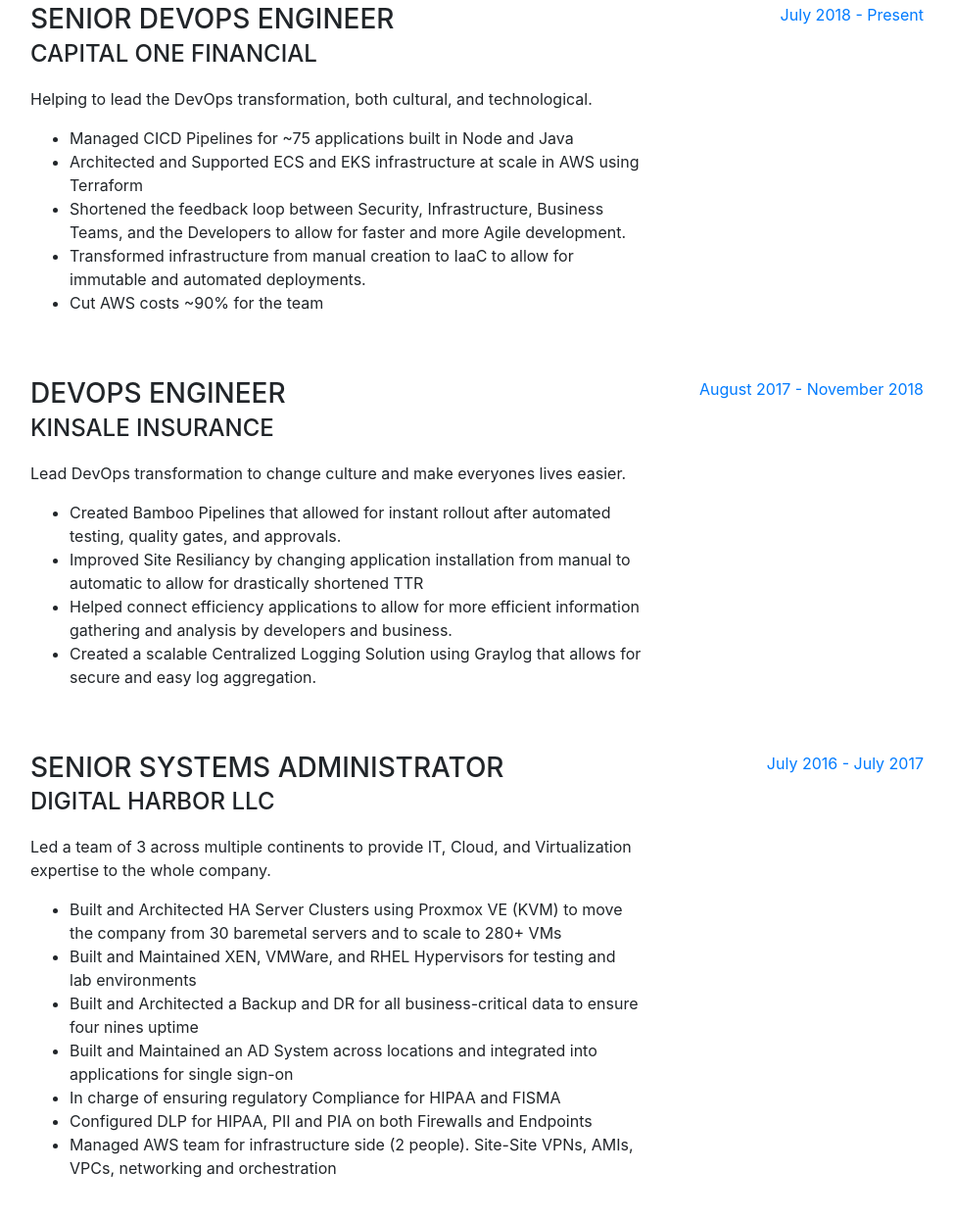
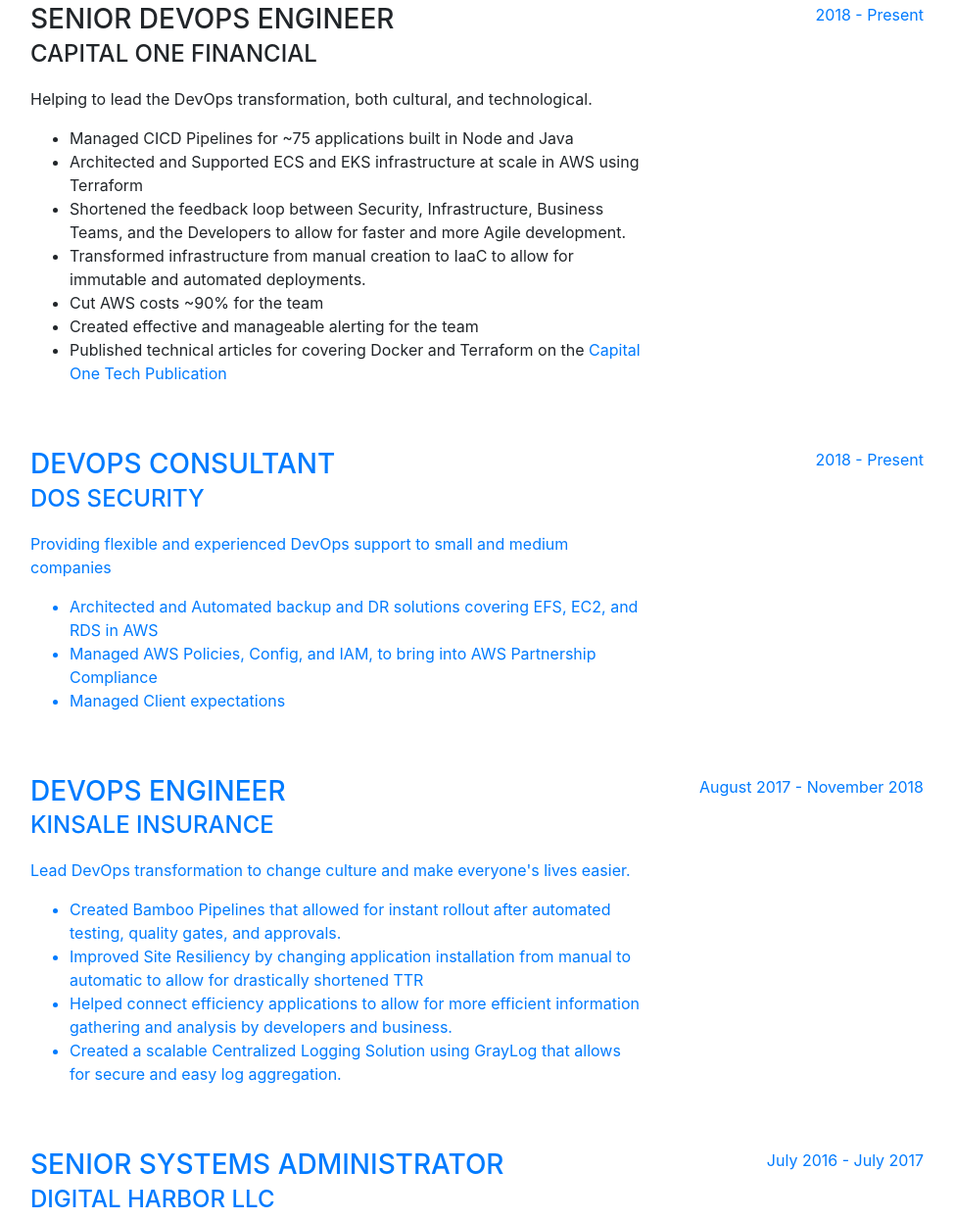
Before and after one commit to knechtionscoding/resume, a website with bundled scripts: page index.html in a window 1280 px wide. Shown: the part 932-2177 px from the top of the page at 98% size, without its empty margins (289-1263 px from the left). Built offline with nearby package versions, Linux system fonts and the light colour scheme; a web font is replaced by a local one.

Commit message:
Updating with DOS and more info

```diff
--- a/index.html
+++ b/index.html
@@ -105,10 +105,28 @@
                 <li>Shortened the feedback loop between Security, Infrastructure, Business Teams, and the Developers to allow for faster and more Agile development.</li>
                 <li>Transformed infrastructure from manual creation to IaaC to allow for immutable and automated deployments.</li>
                 <li>Cut AWS costs ~90% for the team</li>
+                <li>Created effective and manageable alerting for the team</li>
+                <li>Published technical articles for covering Docker and Terraform on the <a href="https://medium.com/capital-one-tech">Capital One Tech Publication</li>
               </ul>
             </div>
             <div class="resume-date text-md-right">
-              <span class="text-primary">July 2018 - Present</span>
+              <span class="text-primary">2018 - Present</span>
+            </div>
+          </div>
+
+          <div class="resume-item d-flex flex-column flex-md-row mb-5">
+            <div class="resume-content mr-auto">
+              <h3 class="mb-0">DevOps Consultant</h3>
+              <div class="subheading mb-3">DOS Security</div>
+              <p>Providing flexible and experienced DevOps support to small and medium companies</p>
+              <ul>
+                <li>Architected and Automated backup and DR solutions covering EFS, EC2, and RDS in AWS</li>
+                <li>Managed AWS Policies, Config, and IAM, to bring into AWS Partnership Compliance</li>
+                <li>Managed Client expectations</li>
+              </ul>
+            </div>
+            <div class="resume-date text-md-right">
+              <span class="text-primary">2018 - Present</span>
             </div>
           </div>
 
@@ -116,12 +134,12 @@
             <div class="resume-content mr-auto">
               <h3 class="mb-0">DevOps Engineer</h3>
               <div class="subheading mb-3">Kinsale Insurance</div>
-              <p>Lead DevOps transformation to change culture and make everyones lives easier.</p>
+              <p>Lead DevOps transformation to change culture and make everyone's lives easier.</p>
               <ul>
                 <li>Created Bamboo Pipelines that allowed for instant rollout after automated testing, quality gates, and approvals.</li>
-                <li>Improved Site Resiliancy by changing application installation from manual to automatic to allow for drastically shortened TTR</li>
+                <li>Improved Site Resiliency by changing application installation from manual to automatic to allow for drastically shortened TTR</li>
                 <li>Helped connect efficiency applications to allow for more efficient information gathering and analysis by developers and business.</li>
-                <li>Created a scalable Centralized Logging Solution using Graylog that allows for secure and easy log aggregation.</li>
+                <li>Created a scalable Centralized Logging Solution using GrayLog that allows for secure and easy log aggregation.</li>
               </ul>
             </div>
             <div class="resume-date text-md-right">
@@ -154,7 +172,7 @@
             <div class="resume-content mr-auto">
               <h3 class="mb-0">Virtualization and Cloud Engineer</h3>
               <div class="subheading mb-3">Digital Harbor LLC</div>
-              <p>Managed and improved datacenter and cloud infrastructure to provide maximum uptime and reliability.</p>
+              <p>Managed and improved Datacenter and Cloud infrastructure to provide maximum uptime and reliability.</p>
               <ul>
                 <li>Helped worked to maintain and improve AWS infrastructure architecture.</li>
                 <li>Setup Splunk Sys Log aggregation software for system monitoring</li>
```
